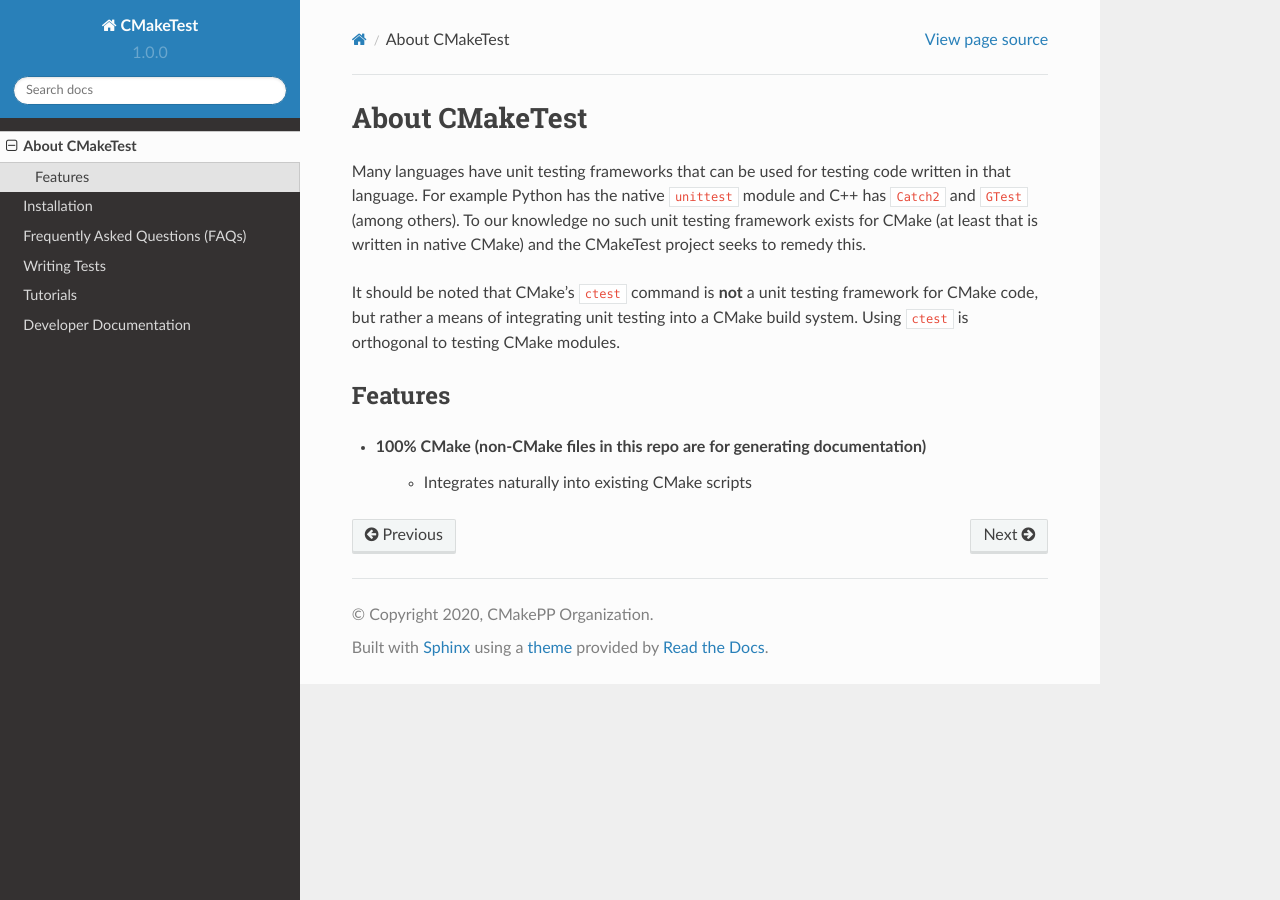
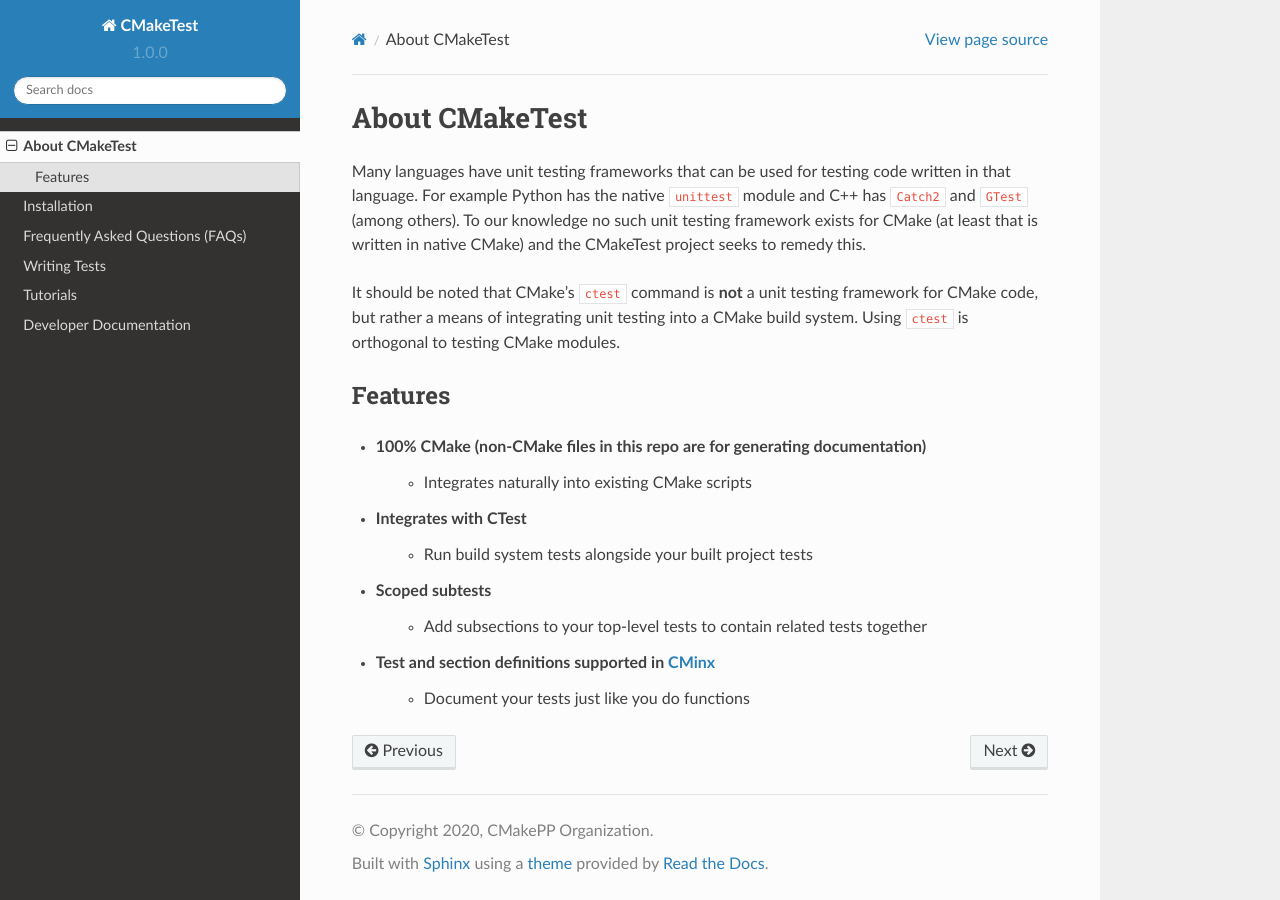
Before and after one commit to CMakePP/CMakeTest, a Sphinx documentation site: the page built from docs/source/about.rst, in a window 1280 px wide. Built offline with Sphinx 7.4.7 and the Read the Docs theme 2.0.0, drawn with Linux system fonts in a browser that asks for light colours; pages that are not in the unit, such as notebooks, are missing from menus.

Commit message:
Update features in About page

```diff
--- a/docs/source/about.rst
+++ b/docs/source/about.rst
@@ -16,3 +16,9 @@
 
 - 100% CMake (non-CMake files in this repo are for generating documentation)
    - Integrates naturally into existing CMake scripts
+- Integrates with CTest
+   - Run build system tests alongside your built project tests
+- Scoped subtests
+   - Add subsections to your top-level tests to contain related tests together
+- Test and section definitions supported in `CMinx <https://github.com/CMakePP/CMinx>`_
+   - Document your tests just like you do functions
```
